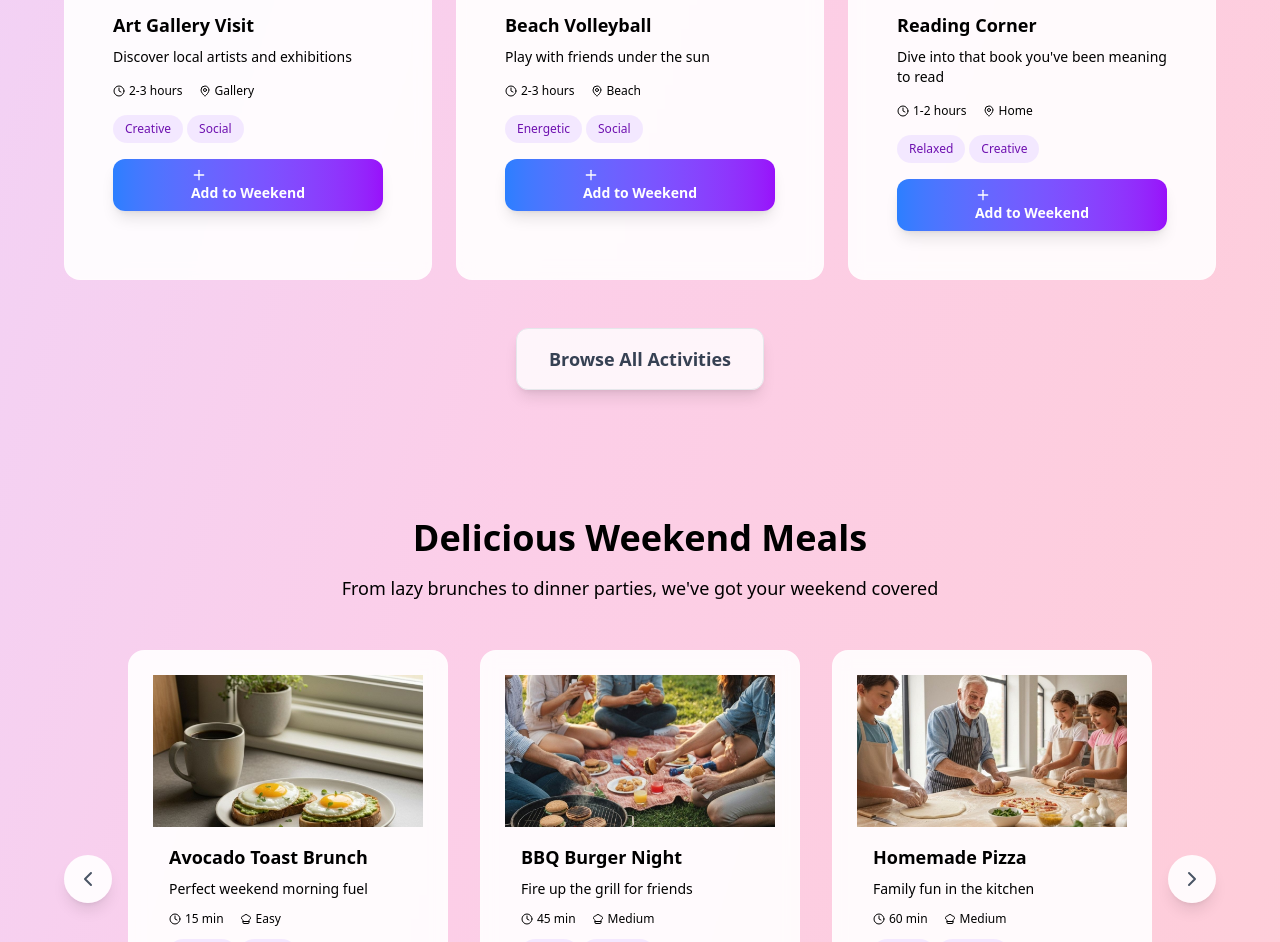
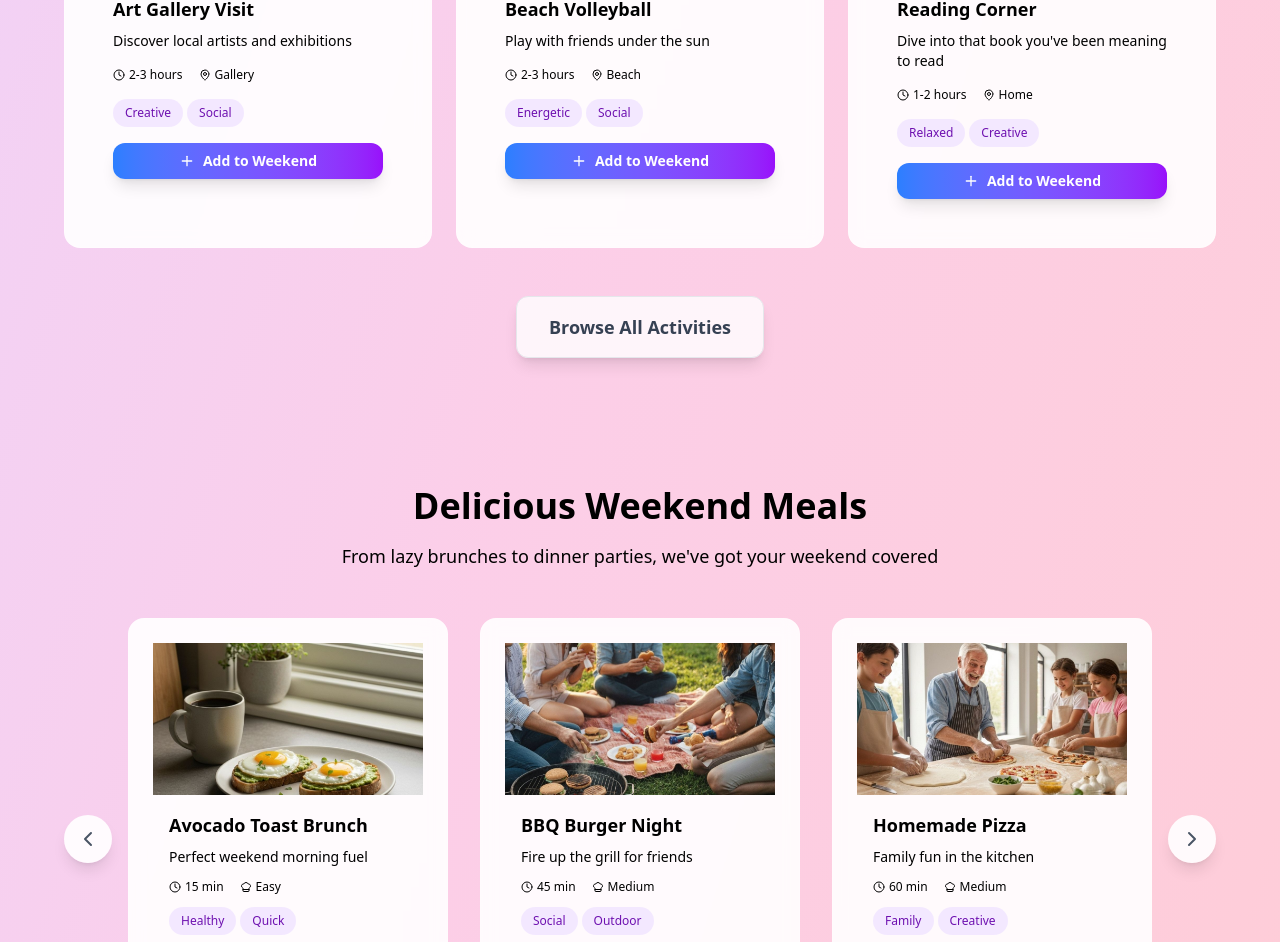
Before and after one commit to inevitable-ank/Weekndry, a React (Vite) app: page / in a window 1280 px wide. Shown: the part 2071-3013 px from the top of the page. Built offline with nearby package versions, Linux system fonts and the light colour scheme.

Commit message:
fixed buttons of the Cards

```diff
--- a/src/components/home/activity-cards.tsx
+++ b/src/components/home/activity-cards.tsx
@@ -119,8 +119,10 @@ export function ActivityCards() {
                 </div>
 
                 <Button className="w-full" size="sm">
-                  <Plus className="h-4 w-4 mr-2" />
-                  Add to Weekend
+                  <span className="flex items-center justify-center gap-2">
+                    <Plus className="h-4 w-4" />
+                    Add to Weekend
+                  </span>
                 </Button>
               </CardContent>
             </Card>
--- a/src/components/home/meal-ideas.tsx
+++ b/src/components/home/meal-ideas.tsx
@@ -142,8 +142,10 @@ export function MealIdeas() {
                     </div>
 
                     <Button className="w-full" size="sm">
-                      <Plus className="h-4 w-4 mr-2" />
-                      Add to Plan
+                      <span className="flex items-center justify-center gap-2">
+                        <Plus className="h-4 w-4" />
+                        Add to Plan
+                      </span>
                     </Button>
                   </CardContent>
                 </Card>
--- a/src/components/ui/Button.tsx
+++ b/src/components/ui/Button.tsx
@@ -38,7 +38,7 @@ export const Button = forwardRef<HTMLButtonElement, ButtonProps>(({
     xl: "px-10 py-5 text-xl",
   } as const;
 
-  const hoverClasses = !disabled && !loading ? "hover:scale-105" : "";
+  const hoverClasses = "";
 
   return (
     <motion.button
```
